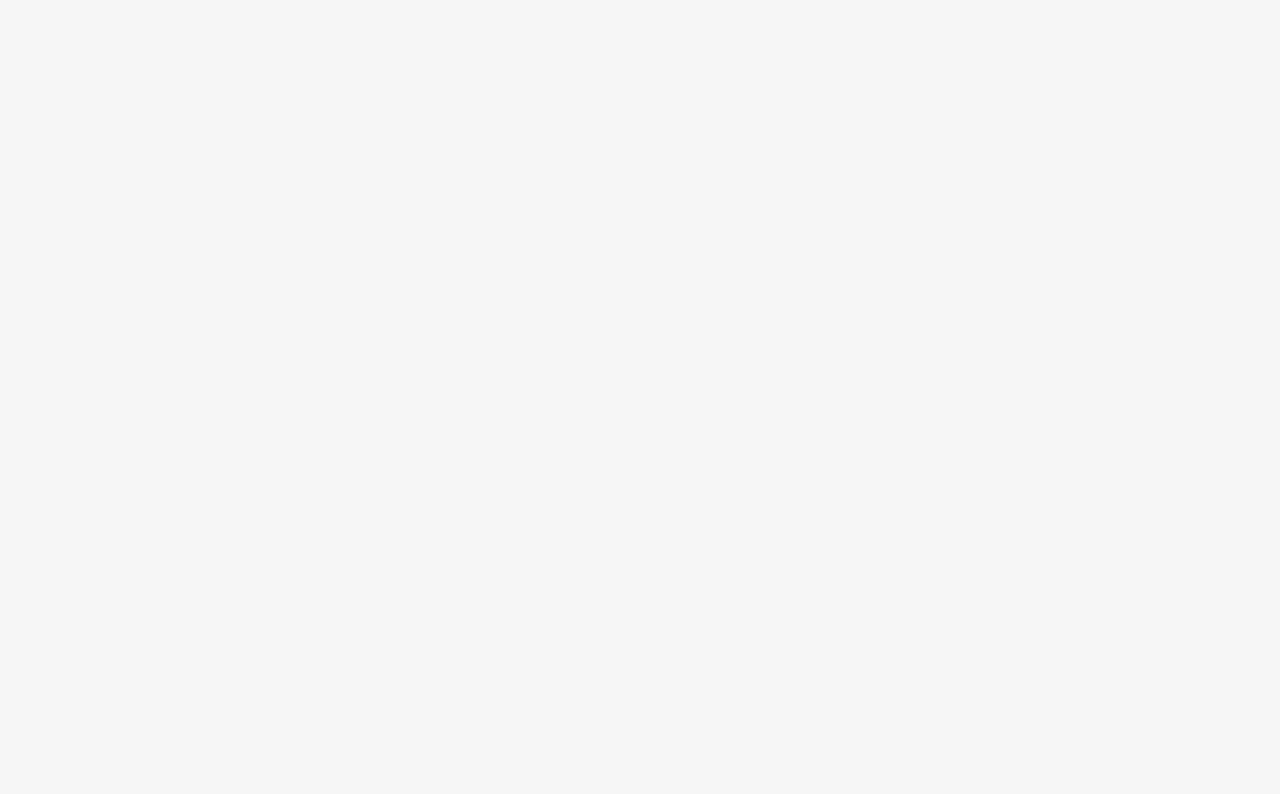
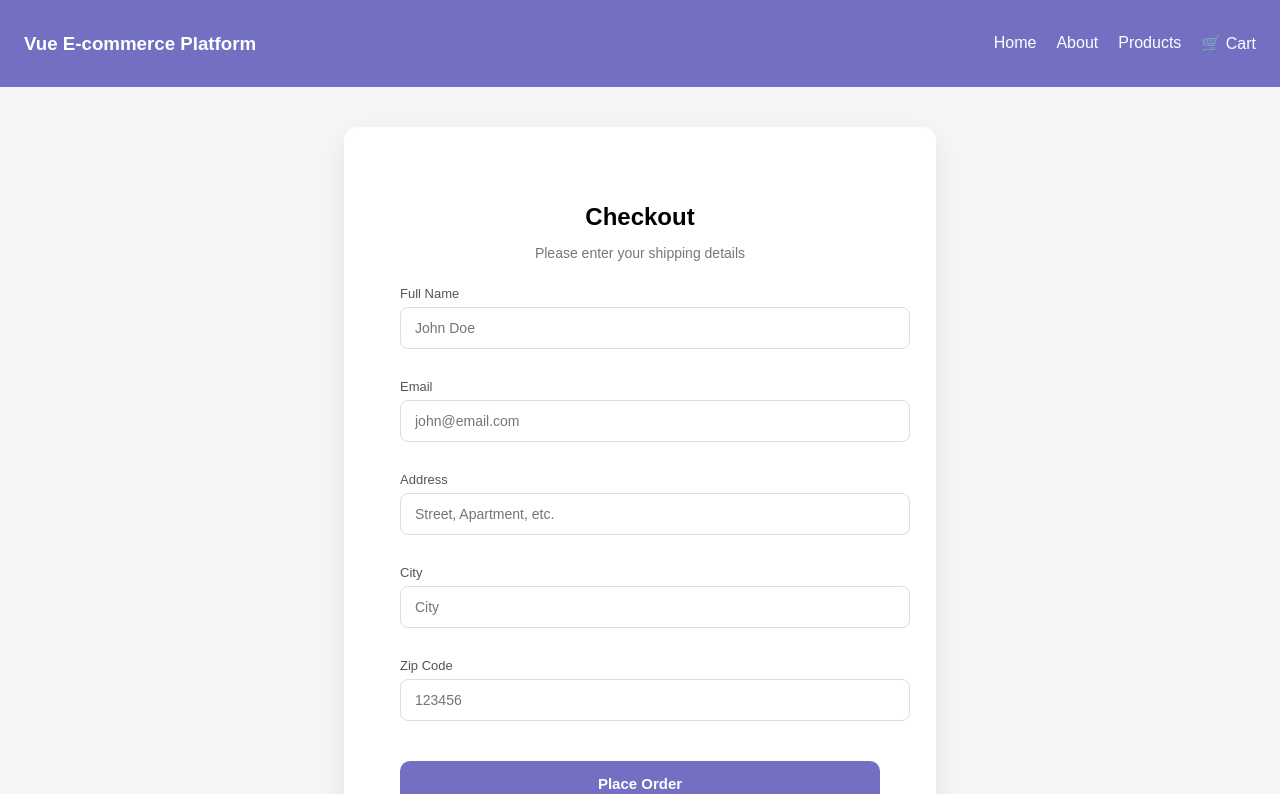
Before and after one commit to dollytmanektech-gif/vue-ecommerce-app, a Vue app: page /checkout in a window 1280 px wide. Before the commit this address had no page. Shown: the top 794 px of the page. Built offline with nearby package versions, Linux system fonts and the light colour scheme.

Commit message:
feat:added add to cart and checkout feature

```diff
--- a/src/components/Navbar.vue
+++ b/src/components/Navbar.vue
@@ -11,6 +11,15 @@
       <li>
         <router-link to="/products" class="link" active-class="active">Products</router-link>
       </li>
+      <!-- CART -->
+      <li class="cart-link">
+        <router-link to="/cart" class="link cart">
+          🛒 Cart
+          <span v-if="cartCount > 0" class="cart-badge">
+            {{ cartCount }}
+          </span>
+        </router-link>
+      </li>
     </ul>
     <button v-if="isAuthenticated" @click="logout">
       Logout
@@ -19,11 +28,18 @@
 </template>
 
 <script setup>
-import { ref, onMounted } from 'vue'
+import { ref, onMounted,computed  } from 'vue'
 import { useRouter } from 'vue-router'
+import { useCart } from '../composables/useCart'
 
 const router = useRouter()
 const isAuthenticated = ref(false)
+
+const { cart } = useCart()
+
+const cartCount = computed(() =>
+  cart.value.reduce((total, item) => total + item.quantity, 0)
+)
 
 onMounted(() => {
   isAuthenticated.value = !!localStorage.getItem('isAuthenticated')
--- /dev/null
+++ b/src/composables/useCart.js
@@ -0,0 +1,68 @@
+import { ref, watch } from 'vue'
+
+const cart = ref(
+  JSON.parse(localStorage.getItem('cart')) || []
+)
+
+function save() {
+  localStorage.setItem('cart', JSON.stringify(cart.value))
+}
+
+export function useCart() {
+  function addToCart(product) {
+    const existingItem = cart.value.find(
+      item => item.id === product.id
+    )
+
+    if (existingItem) {
+      existingItem.quantity += 1
+    } else {
+      cart.value.push({
+        id: product.id,
+        name: product.name,
+        price: product.price,
+        image: product.image,
+        quantity: 1
+      })
+    }
+    save()
+  }
+
+  function removeFromCart(productId) {
+    cart.value = cart.value.filter(item => item.id !== productId)
+  }
+
+  function clearCart() {
+    cart.value = []
+  }
+  function increaseQty(item) {
+  item.quantity++
+  save()
+}
+
+function decreaseQty(item) {
+  if (item.quantity > 1) {
+    item.quantity--
+  } else {
+    cart.value = cart.value.filter(p => p.id !== item.id)
+  }
+  save()
+}
+
+  // 🔥 Persist cart
+  watch(
+    cart,
+    (val) => {
+      localStorage.setItem('cart', JSON.stringify(val))
+    },
+    { deep: true }
+  )
+
+  return {
+    cart,
+    addToCart,
+    removeFromCart,
+    clearCart,
+    increaseQty, decreaseQty
+  }
+}
--- a/src/views/About-Us.vue
+++ b/src/views/About-Us.vue
@@ -56,6 +56,7 @@
             class="category-card"
             v-for="category in categories"
             :key="category.slug"
+             @click="goToCategory(category.slug)"
           >
             <div class="category-image-wrapper">
               <img :src="category.image" :alt="category.name" />
@@ -73,6 +74,7 @@
 <script setup>
 import Navbar from '../components/Navbar.vue'
 import Footer from '../components/Footer.vue'
+import { useRouter } from "vue-router";
 
 const categories = [
   {
@@ -94,6 +96,14 @@ const categories = [
       .href,
   },
 ];
+const router = useRouter();
+
+const goToCategory = (slug) => {
+  router.push({
+    path: "/products",
+    query: { category: slug },
+  });
+};
 </script>
 
 <style scoped>
--- /dev/null
+++ b/src/views/Cart.vue
@@ -0,0 +1,192 @@
+<template>
+  <div class="page-wrapper">
+    <Navbar />
+
+    <main class="content">
+      <div class="cart-page">
+        <h2>Your Cart</h2>
+
+        <div v-if="cart.length === 0" class="empty-cart">
+          🛒 Your cart is empty
+        </div>
+
+        <div v-else>
+          <div class="cart-item" v-for="item in cart" :key="item.id">
+            <img :src="item.image" />
+            <div class="info">
+              <h4>{{ item.name }}</h4>
+              <p>${{ item.price }} × {{ item.quantity }}</p>
+            </div>
+
+            <div class="qty">
+              <button @click="decreaseQty(item)">−</button>
+              <span>{{ item.quantity }}</span>
+              <button @click="increaseQty(item)">+</button>
+            </div>
+          </div>
+
+          <div class="cart-summary">
+            <h3>Total: ${{ totalPrice }}</h3>
+            <button class="checkout-btn" @click="goToCheckout">
+              Proceed to Checkout
+            </button>
+          </div>
+        </div>
+      </div>
+    </main>
+
+    <Footer />
+  </div>
+</template>
+
+
+<script setup>
+import { computed } from "vue";
+import { useRouter } from "vue-router";
+import { useCart } from "../composables/useCart";
+import Navbar from "../components/Navbar.vue";
+import Footer from "../components/Footer.vue";
+
+const router = useRouter();
+const { cart, increaseQty, decreaseQty } = useCart();
+
+const totalPrice = computed(() =>
+  cart.value.reduce((sum, item) => sum + item.price * item.quantity, 0)
+);
+
+function goToCheckout() {
+  router.push("/checkout");
+}
+</script>
+<style scoped>
+.cart-page {
+  max-width: 1100px;
+  margin: 40px auto;
+  padding: 0 20px;
+}
+
+.cart-page h2 {
+  margin-bottom: 30px;
+  font-size: 28px;
+  font-weight: 600;
+}
+
+/* EMPTY CART */
+.empty-cart {
+  text-align: center;
+  padding: 60px 20px;
+  font-size: 20px;
+  color: #777;
+  background: #f9f9f9;
+  border-radius: 12px;
+}
+
+/* CART ITEM */
+.cart-item {
+  display: flex;
+  align-items: center;
+  gap: 20px;
+  padding: 18px;
+  margin-bottom: 15px;
+  background: #fff;
+  border-radius: 14px;
+  box-shadow: 0 6px 18px rgba(0, 0, 0, 0.08);
+  transition: transform 0.2s ease, box-shadow 0.2s ease;
+}
+
+.cart-item:hover {
+  transform: translateY(-3px);
+  box-shadow: 0 10px 25px rgba(0, 0, 0, 0.12);
+}
+
+.cart-item img {
+  width: 90px;
+  height: 90px;
+  object-fit: cover;
+  border-radius: 10px;
+}
+
+/* PRODUCT INFO */
+.cart-item .info {
+  flex: 1;
+}
+
+.cart-item .info h4 {
+  margin-bottom: 6px;
+  font-size: 18px;
+}
+
+.cart-item .info p {
+  font-size: 15px;
+  color: #666;
+}
+
+/* QUANTITY CONTROLS */
+.qty {
+  display: flex;
+  align-items: center;
+  gap: 12px;
+}
+
+.qty button {
+  width: 32px;
+  height: 32px;
+  border-radius: 50%;
+  border: none;
+  background: #222;
+  color: #fff;
+  font-size: 18px;
+  cursor: pointer;
+  transition: background 0.3s ease;
+}
+
+.qty button:hover {
+  background: #444;
+}
+
+.qty span {
+  font-size: 16px;
+  font-weight: 600;
+}
+
+/* CART SUMMARY */
+.cart-summary {
+  margin-top: 30px;
+  padding: 25px;
+  background: #f8f8f8;
+  border-radius: 14px;
+  display: flex;
+  align-items: center;
+  justify-content: space-between;
+}
+
+.cart-summary h3 {
+  font-size: 22px;
+}
+
+/* CHECKOUT BUTTON */
+.checkout-btn {
+  padding: 12px 26px;
+  background: linear-gradient(135deg, #000, #333);
+  color: #fff;
+  border: none;
+  border-radius: 30px;
+  font-size: 16px;
+  cursor: pointer;
+  transition: transform 0.2s ease, box-shadow 0.2s ease;
+}
+
+.checkout-btn:hover {
+  transform: translateY(-2px);
+  box-shadow: 0 8px 20px rgba(0, 0, 0, 0.3);
+}
+.page-wrapper {
+  min-height: 100vh;
+  display: flex;
+  flex-direction: column;
+}
+
+.content {
+  flex: 1; /* pushes footer to bottom */
+}
+</style>
--- a/src/views/Checkout.vue
+++ b/src/views/Checkout.vue
@@ -1,6 +1,168 @@
 <template>
-  <div>
-    <h2>Checkout</h2>
-    <p>Confirm your order</p>
+  <div class="page-wrapper">
+    <Navbar />
+
+    <main class="content">
+      <div class="checkout-page">
+        <h2>Checkout</h2>
+        <p class="subtitle">Please enter your shipping details</p>
+
+        <form class="checkout-form" @submit.prevent="placeOrder">
+          <div class="form-group">
+            <label>Full Name</label>
+            <input v-model="form.name" placeholder="John Doe" required />
+          </div>
+
+          <div class="form-group">
+            <label>Email</label>
+            <input v-model="form.email" type="email" placeholder="john@email.com" required />
+          </div>
+
+          <div class="form-group">
+            <label>Address</label>
+            <input v-model="form.address" placeholder="Street, Apartment, etc." required />
+          </div>
+
+            <div class="form-group">
+              <label>City</label>
+              <input v-model="form.city" placeholder="City" required />
+            </div>
+            <div class="form-group">
+              <label>Zip Code</label>
+              <input v-model="form.zip" placeholder="123456" required />
+            </div>
+
+          <button class="place-order-btn" type="submit">
+            Place Order
+          </button>
+        </form>
+      </div>
+    </main>
+
+    <Footer />
   </div>
 </template>
+
+
+<script setup>
+import { reactive } from "vue";
+import { useRouter } from "vue-router";
+import { useCart } from "../composables/useCart";
+import Navbar from "../components/Navbar.vue";
+import Footer from "../components/Footer.vue";
+
+const router = useRouter();
+const { clearCart } = useCart();
+
+const form = reactive({
+  name: "",
+  email: "",
+  address: "",
+  city: "",
+  zip: "",
+});
+
+function placeOrder() {
+  const isAuthenticated = localStorage.getItem("isAuthenticated");
+
+  if (!isAuthenticated) {
+    localStorage.setItem("pendingOrder", "true");
+    router.push("/login");
+    return;
+  }
+
+  clearCart();
+  localStorage.removeItem("pendingOrder");
+  alert("✅ Your order is confirmed!");
+  router.push("/");
+}
+</script>
+<style scoped>
+.page-wrapper {
+  min-height: 100vh;
+  display: flex;
+  flex-direction: column;
+}
+
+.content {
+  flex: 1; /* pushes footer to bottom */
+}
+.checkout-page {
+  max-width: 480px;
+  margin: 40px auto;
+  background: #fff;
+  padding: 56px;
+  border-radius: 14px;
+  box-shadow: 0 10px 30px rgba(0, 0, 0, 0.08);
+}
+
+.checkout-page h2 {
+  text-align: center;
+  margin-bottom: 6px;
+}
+
+.subtitle {
+  text-align: center;
+  color: #777;
+  font-size: 14px;
+  margin-bottom: 25px;
+}
+
+/* FORM */
+.checkout-form {
+  display: flex;
+  flex-direction: column;
+  gap: 18px;
+}
+
+.form-group {
+  display: flex;
+  flex-direction: column;
+}
+
+.form-group label {
+  font-size: 13px;
+  margin-bottom: 6px;
+  color: #555;
+}
+
+.form-group input {
+  padding: 12px 14px;
+  border-radius: 8px;
+  border: 1px solid #ddd;
+  font-size: 14px;
+  transition: border 0.2s, box-shadow 0.2s;
+}
+
+.form-group input:focus {
+  outline: none;
+  border-color: #736fc2;
+  box-shadow: 0 0 0 2px rgba(115, 111, 194, 0.15);
+}
+
+/* TWO COLUMN ROW */
+.form-row {
+  display: flex;
+  gap: 12px;
+}
+
+/* BUTTON */
+.place-order-btn {
+  margin-top: 10px;
+  padding: 14px;
+  background: #736fc2;
+  color: #fff;
+  border: none;
+  border-radius: 10px;
+  font-size: 15px;
+  font-weight: 600;
+  cursor: pointer;
+  transition: background 0.3s, transform 0.2s;
+}
+
+.place-order-btn:hover {
+  background: #5f5bb3;
+  transform: translateY(-1px);
+}
+
+</style>
--- a/src/views/Login.vue
+++ b/src/views/Login.vue
@@ -32,16 +32,15 @@ const password = ref('')
 const error = ref('')
 
 function login() {
-  const success = loginUser(email.value, password.value)
+  localStorage.setItem('isAuthenticated', 'true')
 
-  if (success) {
-    localStorage.setItem('isAuthenticated', 'true')
-
-    // 🔥 Redirect back to intended page
-    const redirectTo = route.query.redirect || '/dashboard'
-    router.push(redirectTo)
+  if (localStorage.getItem('pendingOrder')) {
+    localStorage.removeItem('pendingOrder')
+    alert('✅ Your order is confirmed!')
+    router.push('/')
   } else {
-    error.value = 'Invalid credentials'
+    router.push('/')
   }
 }
+
 </script>
--- a/src/views/Products.vue
+++ b/src/views/Products.vue
@@ -107,11 +107,13 @@ import { ref, computed, onMounted } from "vue";
 import Navbar from "../components/Navbar.vue";
 import Footer from "../components/Footer.vue";
 import { useRouter } from "vue-router";
+import { useCart } from '../composables/useCart'
 
 // Search and filter state
 const searchQuery = ref("");
 const selectedCategory = ref("all");
 const router = useRouter();
+const { addToCart } = useCart()
 
 // Categories
 const categories = [
@@ -190,11 +192,11 @@ function viewProduct(product) {
 }
 
 // Add to cart
-function addToCart(product) {
-  console.log("Adding to cart:", product);
-  // You can implement cart functionality here
-  alert(`${product.name} added to cart!`);
-}
+// function addToCart(product) {
+//   console.log("Adding to cart:", product);
+//   // You can implement cart functionality here
+//   alert(`${product.name} added to cart!`);
+// }
 
 onMounted(() => {
   fetchProducts();
--- a/src/views/Register.vue
+++ b/src/views/Register.vue
@@ -43,7 +43,7 @@ function register() {
     localStorage.setItem('isAuthenticated', 'true')
 
     // 🔁 Redirect to intended page or dashboard
-    const redirectTo = route.query.redirect || '/dashboard'
+    const redirectTo = route.query.redirect || '/'
     router.push(redirectTo)
   }
 }
```
Also changed, not shown: src/router/index.js (+16 -6 lines).
